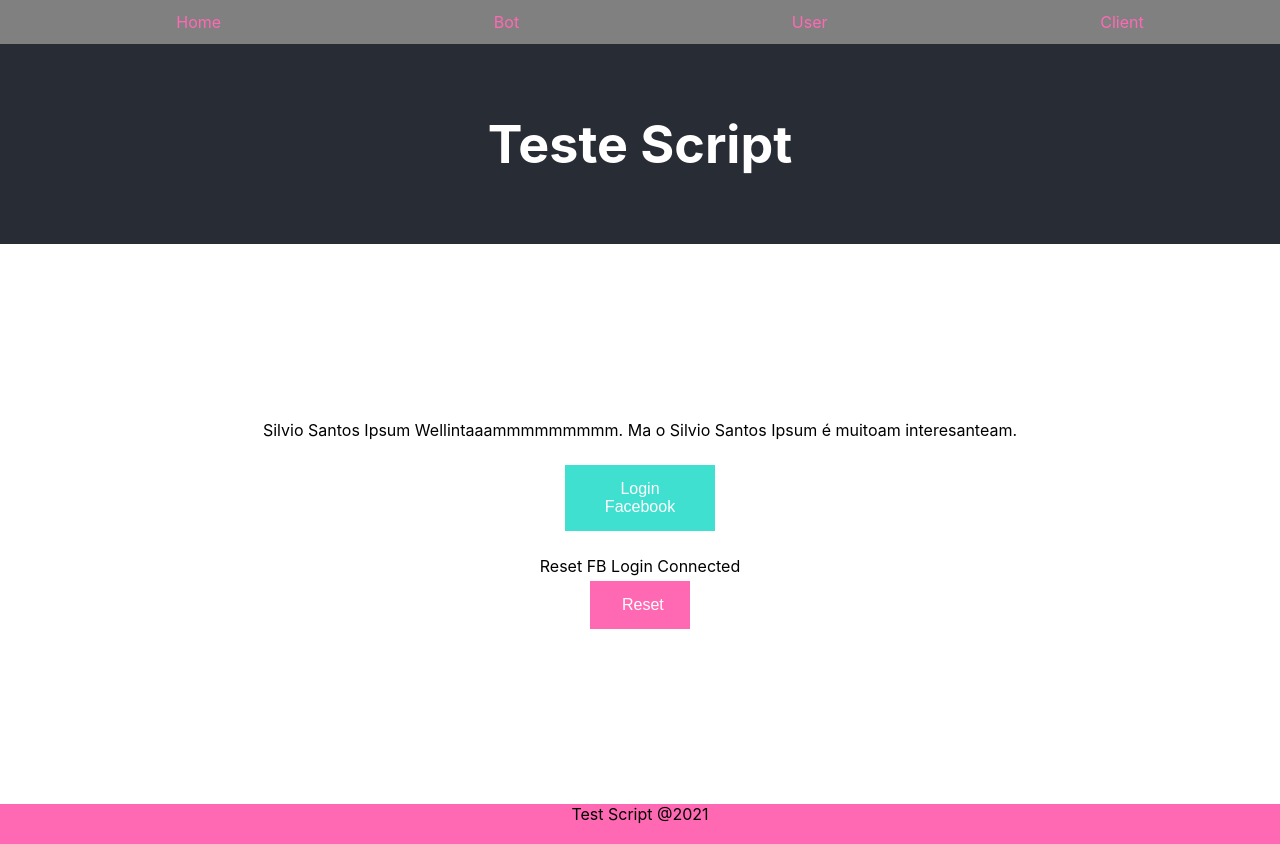
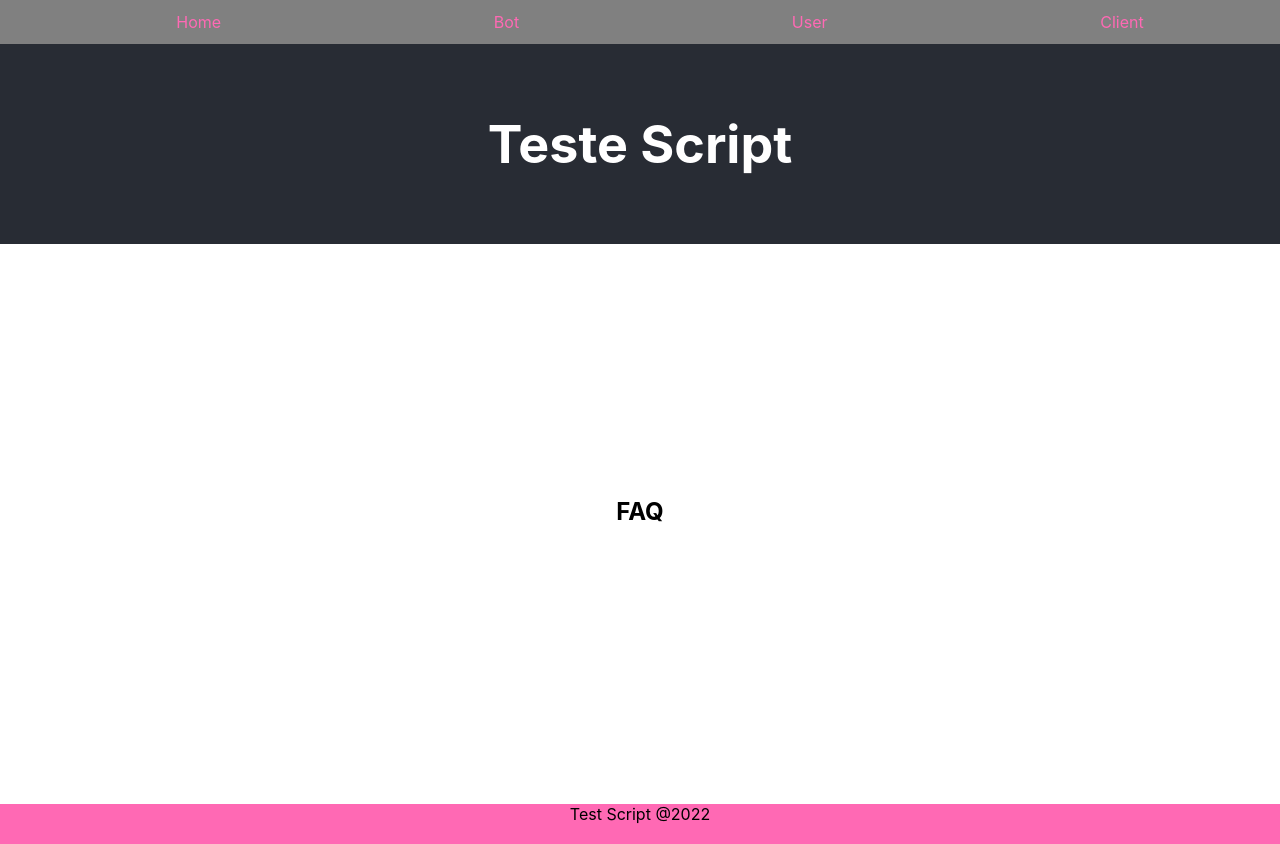
Before and after one commit to vitorfroes/test-script, a React (Create React App) app: page / in a window 1280 px wide. Built offline with nearby package versions, Linux system fonts and the light colour scheme.

Commit message:
feat(main): added prod faq on main page

```diff
--- a/public/index.html
+++ b/public/index.html
@@ -13,59 +13,6 @@
     <title>Test Script</title>
   </head>
   <body>
-    <!-- Messenger Plugin de bate-papo Code -->
-    <div id="fb-root"></div>
-
-    <!-- Your Plugin de bate-papo code -->
-    <div id="fb-customer-chat" class="fb-customerchat"></div>
-
-    <script>
-      var chatbox = document.getElementById("fb-customer-chat");
-      chatbox.setAttribute("page_id", "100918475750023");
-      chatbox.setAttribute("attribution", "biz_inbox");
-
-      window.fbAsyncInit = function () {
-        FB.init({
-          xfbml: true,
-          version: "v12.0",
-        });
-      };
-
-      (function (d, s, id) {
-        var js,
-          fjs = d.getElementsByTagName(s)[0];
-        if (d.getElementById(id)) return;
-        js = d.createElement(s);
-        js.id = id;
-        js.src = "https://connect.facebook.net/pt_BR/sdk/xfbml.customerchat.js";
-        fjs.parentNode.insertBefore(js, fjs);
-      })(document, "script", "facebook-jssdk");
-    </script>
-
-    <script>
-      window.fbAsyncInit = function () {
-        FB.init({
-          appId: "1076671459078829",
-          cookie: true,
-          xfbml: true,
-          version: "v12.0",
-        });
-
-        FB.AppEvents.logPageView();
-      };
-
-      (function (d, s, id) {
-        var js,
-          fjs = d.getElementsByTagName(s)[0];
-        if (d.getElementById(id)) {
-          return;
-        }
-        js = d.createElement(s);
-        js.id = id;
-        js.src = "https://connect.facebook.net/en_US/sdk.js";
-        fjs.parentNode.insertBefore(js, fjs);
-      })(document, "script", "facebook-jssdk");
-    </script>
     <noscript>You need to enable JavaScript to run this app.</noscript>
     <div id="root"></div>
   </body>
--- a/src/App.css
+++ b/src/App.css
@@ -27,7 +27,7 @@ footer {
 }
 
 main {
-  height: 70vh;
+  min-height: 70vh;
   display: flex;
   justify-content: center;
   flex-direction: column;
--- a/src/pages/Main/index.js
+++ b/src/pages/Main/index.js
@@ -1,86 +1,34 @@
-import { useState } from "react";
+import { useEffect, useRef } from "react";
 
 const Main = () => {
-  const [logged, setLogged] = useState(false);
+  const divRef = useRef(null);
 
-  function handleLogout() {
-    window.FB.logout((response) => {
-      if (!response || response.error) {
-        throw new Error(response.error);
-      } else {
-        setLogged(false);
-      }
-    });
-  }
+  useEffect(() => {
+    if (divRef) {
+      createScript(divRef.current);
+    }
+  }, []);
 
-  function handleLogin() {
-    window.FB.login(
-      (response) => {
-        if (response.status === "connected") {
-          console.log("Success");
-          setLogged(true);
-        }
-      },
-      {
-        scope: "public_profile,email,user_messenger_contact",
-        messenger_page_id: 100918475750023,
-      }
-    );
-  }
+  const createScript = (elem) => {
+    const script = document.createElement("script");
+    script.id = "dt-faq-script";
+    script.src =
+      "https://faq.directtalk.com.br/1.0/static/dist/v2/dt-faq.js?token=1e237c79-654f-4352-854a-d88ca3292936&appearance=a2187b4d-88b5-42ab-95d6-15ccd116eef9";
 
-  function handleReset() {
-    window.FB.login(
-      (response) => {
-        if (response.status === "connected") {
-          console.log("Success");
-          setLogged(true);
-        }
-      },
-      {
-        scope: "public_profile,email,user_messenger_contact",
-        messenger_page_id: 100918475750023,
-        reset_messenger_state: 1,
-      }
-    );
-  }
+    elem.appendChild(script);
+  };
 
   return (
     <div className="App">
       <header className="App-header">
         <h1>Teste Script</h1>
       </header>
-      <main id="FAQ">
-        Silvio Santos Ipsum Wellintaaammmmmmmmm. Ma o Silvio Santos Ipsum é
-        muitoam interesanteam.
-        <div>
-          {!logged ? (
-            <button
-              title="Login Facebook"
-              className="login-btn"
-              onClick={handleLogin}
-            >
-              Login Facebook
-            </button>
-          ) : (
-            <button title="Logout" className="login-btn" onClick={handleLogout}>
-              Logout
-            </button>
-          )}
-        </div>
-        <div className="reset">
-          Reset FB Login Connected
-          <button
-            type="button"
-            title="reset"
-            className="reset-btn"
-            onClick={handleReset}
-          >
-            Reset
-          </button>
-        </div>
+      <main>
+        <h2>FAQ</h2>
+        <div id="hi-faq" ref={divRef}></div>
       </main>
       <footer>
-        <p>Test Script @2021</p>
+        <p>Test Script @2022</p>
       </footer>
     </div>
   );
```
Also changed, not shown: src/components/Input.js (added, +14 -0 lines).
